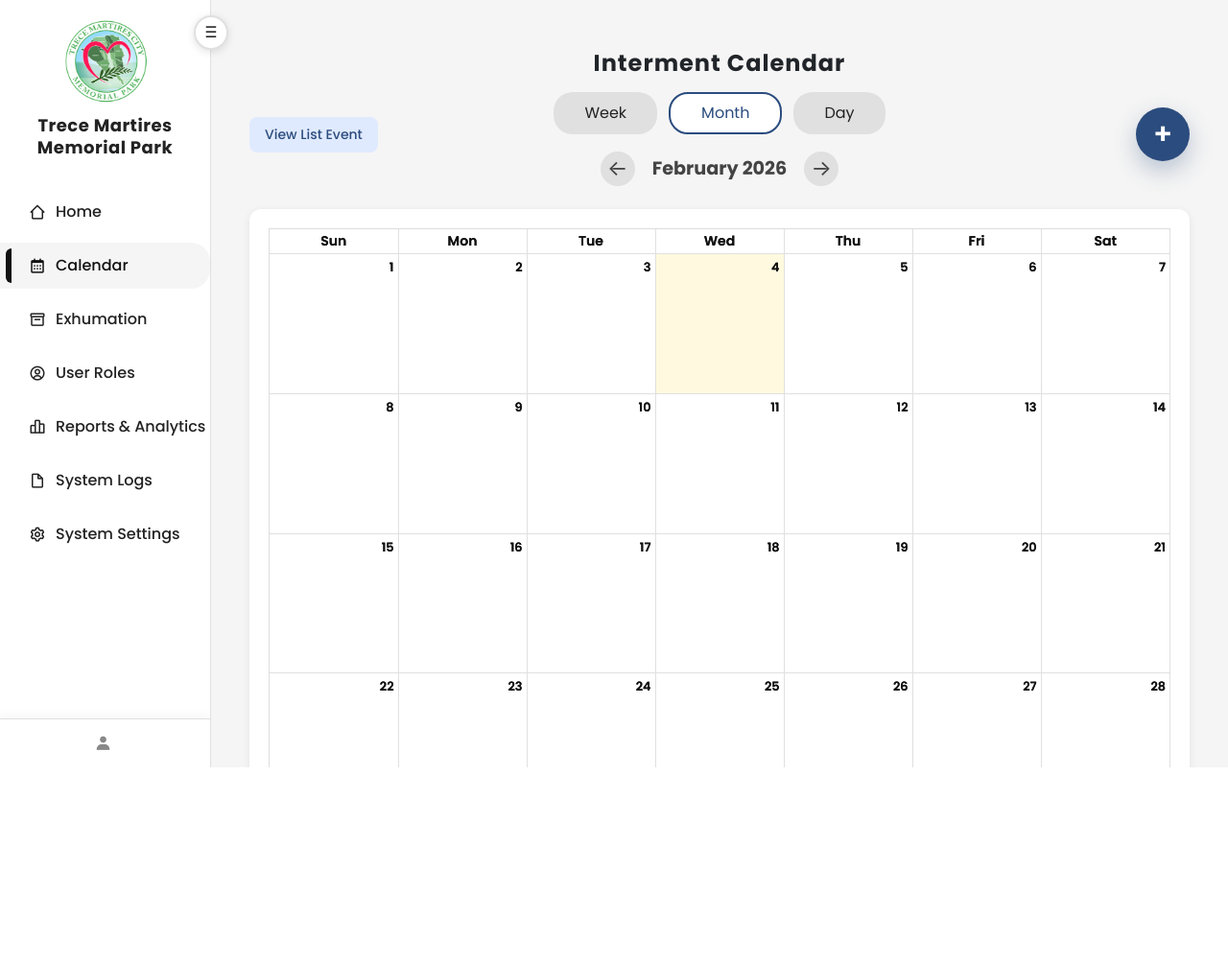
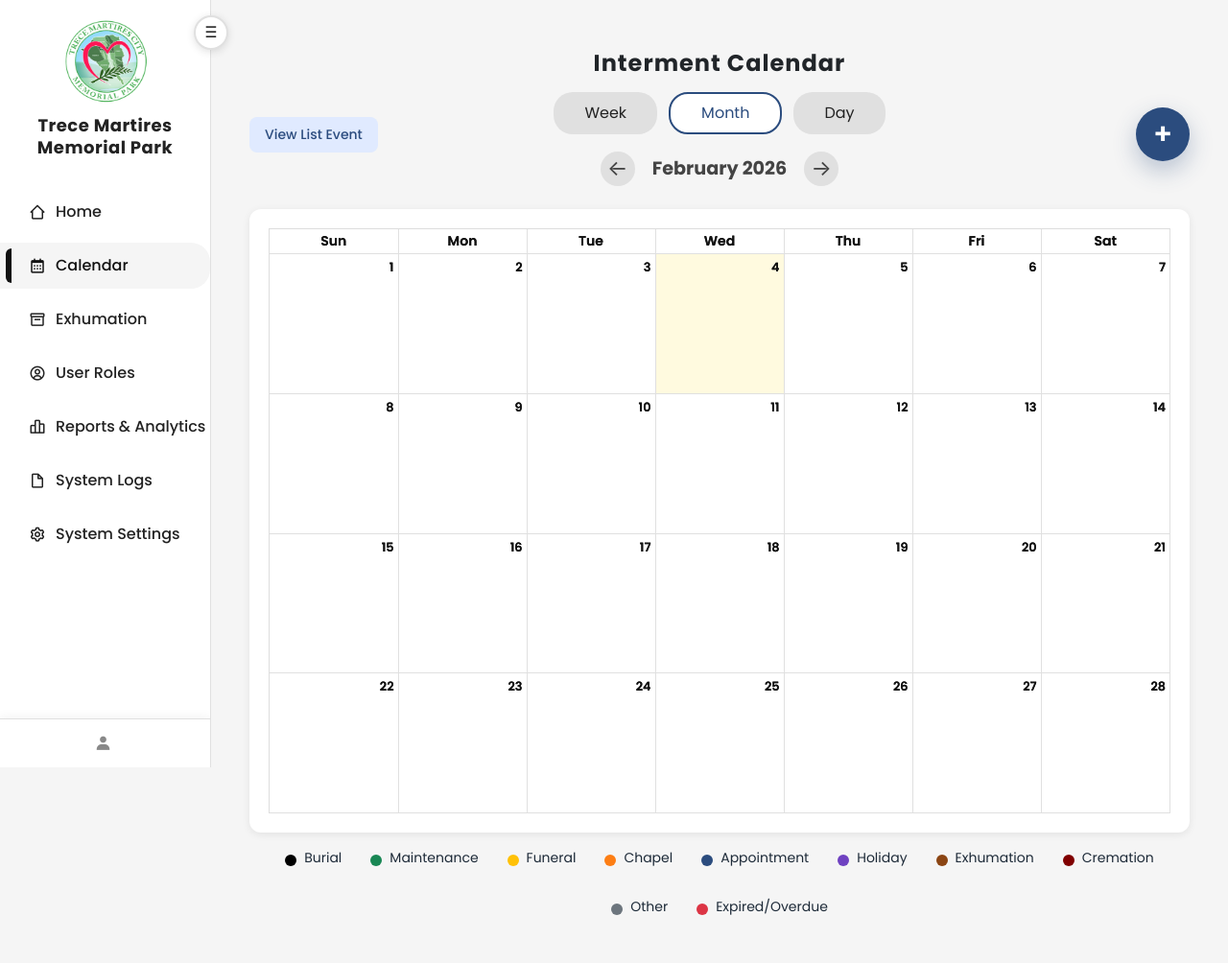
Before and after one commit to GigaBitxx/Kiosk, a PHP site: page /CAPSTONE/admin/calendar.php in a window 1280 px wide. Shown: the whole page at 96% size. Before the commit the page ends 800 px from the top, so only its background shows below. Run offline with PHP 8.4, Linux system fonts and the light colour scheme; a user stored in the database is signed in; data comes from the database, SQL or seed files in the repository; data that the repository does not hold is empty; some libraries are stand-ins or nearby versions.

Commit message:
Update calendar.php

```diff
--- a/admin/calendar.php
+++ b/admin/calendar.php
@@ -95,7 +95,7 @@
     <link rel="shortcut icon" type="image/png" href="../assets/images/tmmp-logo.png">
     <link rel="preconnect" href="https://fonts.googleapis.com">
     <link rel="preconnect" href="https://fonts.gstatic.com" crossorigin>
-    <link href="https://fonts.googleapis.com/css2?family=Raleway:wght@400;600;700&display=swap" rel="stylesheet">
+    <link href="https://fonts.googleapis.com/css2?family=Inter:wght@400;500;600;700&display=swap" rel="stylesheet">
     <link rel="stylesheet" href="https://cdn.jsdelivr.net/npm/fullcalendar@5.11.3/main.min.css">
     <!-- Add Bootstrap CSS -->
     <link href="https://cdn.jsdelivr.net/npm/bootstrap@5.3.0/dist/css/bootstrap.min.css" rel="stylesheet">
@@ -107,53 +107,11 @@
     <link rel="stylesheet" href="https://cdn.jsdelivr.net/npm/flatpickr/dist/flatpickr.min.css">
     <?php include 'includes/styles.php'; ?>
     <style>
-        html, body {
+        body {
             margin: 0;
             padding: 0;
-            height: 100%;
-            overflow-x: hidden;
-            overflow-y: hidden;
-        }
-        body {
-            font-family: 'Raleway', 'Helvetica Neue', sans-serif;
+            font-family: 'Inter', system-ui, -apple-system, BlinkMacSystemFont, 'Segoe UI', sans-serif;
             background: #f5f5f5;
-        }
-        .layout {
-            display: flex;
-            height: 100vh;
-            min-height: 100dvh;
-            overflow: hidden;
-        }
-        .main {
-            flex: 1;
-            padding: 48px 40px 32px 40px;
-            background: #f5f5f5;
-            margin-left: var(--sidebar-width, 220px);
-            height: 100vh;
-            min-height: 100dvh;
-            overflow: auto;
-            box-sizing: border-box;
-        }
-        .sidebar.collapsed + .main {
-            margin-left: var(--sidebar-collapsed-width, 60px);
-        }
-
-        /* On smaller screens the sidebar becomes off-canvas; allow the page to scroll normally */
-        @media (max-width: 1100px) {
-            html, body {
-                overflow-y: auto;
-            }
-            .layout {
-                height: auto;
-                min-height: 100dvh;
-                overflow: visible;
-            }
-            .main {
-                margin-left: 0;
-                height: auto;
-                min-height: 100dvh;
-                overflow: visible;
-            }
         }
         .calendar-header {
             text-align: center;
@@ -174,7 +132,8 @@
             align-items: center;
             justify-content: space-between;
             gap: 12px;
-            z-index: 1;
+            /* Match staff calendar: ensure controls are fully clickable above FullCalendar content */
+            z-index: 50;
             pointer-events: none;
         }
         .calendar-actions > * {
@@ -1573,7 +1521,7 @@
                     }
 
                         const modalContent = `
-                            <div class="modal-dialog">
+                            <div class="modal-dialog modal-dialog-centered">
                                 <div class="modal-content">
                                     <div class="modal-header">
                                         <h5 class="modal-title">Event Details</h5>
@@ -1845,7 +1793,7 @@
             modalEl.setAttribute('aria-hidden', 'true');
 
             let modalContent = `
-                <div class="modal-dialog">
+                <div class="modal-dialog modal-dialog-centered">
                     <div class="modal-content">
                         <div class="modal-header">
                             <h5 class="modal-title">Add New Event</h5>
@@ -1995,7 +1943,7 @@
             modalEl.setAttribute('aria-hidden', 'true');
 
             let modalContent = `
-                <div class="modal-dialog">
+                <div class="modal-dialog modal-dialog-centered">
                     <div class="modal-content">
                         <div class="modal-header">
                             <h5 class="modal-title">Edit Event</h5>
```
Also changed, not shown: other parts of admin/calendar.php (+18 -29 lines).
